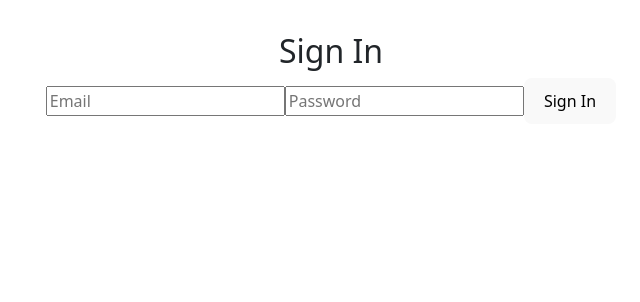
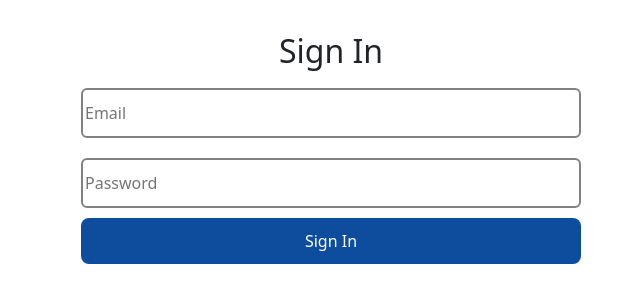
Before and after one commit to jdwyer6/gigs, a React (Vite) app: page /login in a window 1280 px wide. Shown: the top 302 px of the page, without its empty margins (309-949 px from the left). Built offline with nearby package versions, Linux system fonts and the light colour scheme; no server answers.

Commit message:
style sign in page

```diff
--- a/src/index.css
+++ b/src/index.css
@@ -341,6 +341,35 @@ button:focus-visible {
   margin-top: 1.5rem;
 }
 
+.sign-in-wrapper {
+  display: flex;
+  justify-content: center;
+  align-items: center;
+  flex-direction: column;
+}
+
+.sign-in-form-container {
+  display: flex;
+  justify-content: center;
+  flex-direction: column;
+  max-width: 500px;
+  width: 100%;
+
+  input {
+    margin: 10px 0;
+    height: 50px;
+    width: 100%;
+    border-radius: 6px;
+    border: 2px solid rgb(129, 129, 129);
+  }
+
+  button {
+    background-color: var(--color-primary);
+    color: white;
+  }
+
+}
+
 @media (max-width: 768px) {
   .dashboard-page,
   #root {
--- a/src/pages/login.jsx
+++ b/src/pages/login.jsx
@@ -19,17 +19,19 @@ const AuthForm = () => {
     };
 
     return (
-        <div>
+        <div className="sign-in-wrapper">
             <h2>Sign In</h2>
-            <form onSubmit={handleSignIn}>
+            <form onSubmit={handleSignIn} className="sign-in-form-container">
                 <input
                     type="email"
+                    className="email"
                     value={email}
                     onChange={(e) => setEmail(e.target.value)}
                     placeholder="Email"
                 />
                 <input
                     type="password"
+                    className="password"
                     value={password}
                     onChange={(e) => setPassword(e.target.value)}
                     placeholder="Password"
```
